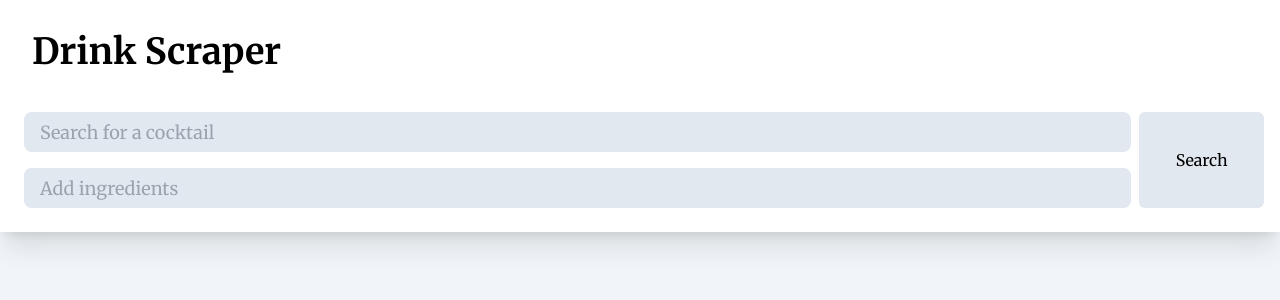
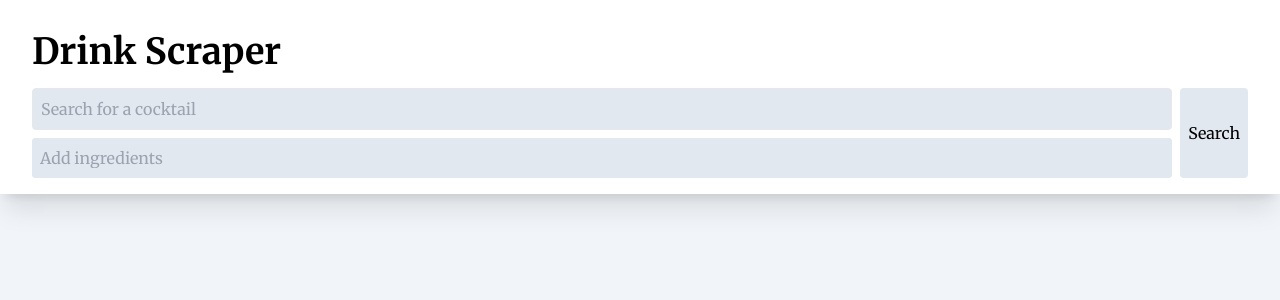
Before and after one commit to TorstenTyp/drinkscraper-next, a Next.js app: page / in a window 1280 px wide. Shown: the top 300 px of the page. Built offline with nearby package versions, Linux system fonts and the light colour scheme.

Commit message:
Better input

```diff
--- a/app/page.tsx
+++ b/app/page.tsx
@@ -22,7 +22,7 @@ export default function Page() {
   return (
     <div>
       <header className="bg-white">
-        <h1 className="font-bold text-4xl p-4 pl-8 pt-8">Drink Scraper</h1>
+        <h1 className="font-bold text-4xl pl-8 pt-8">Drink Scraper</h1>
         <Input action={formAction} isPending={isPending} />
       </header>
       <div className="flex flex-wrap grid-cols-fill justify-center gap-4 p-4">
--- a/app/ui/components/input.tsx
+++ b/app/ui/components/input.tsx
@@ -10,7 +10,9 @@ export default function Input({ action, isPending }: SearchFormProps) {
     const [inputValue, setInputValue] = useState('');
 
     const handleInputChange = (e: React.ChangeEvent<HTMLInputElement>) => {
+        if (e.target.value.length <= 15) {
             setInputValue(e.target.value);
+        }
     };
 
     const handleInputKeyDown = (e: React.KeyboardEvent<HTMLInputElement>) => {
@@ -27,37 +29,49 @@ export default function Input({ action, isPending }: SearchFormProps) {
 
     return (
         <form action={action} className="items-center justify-center flex p-4 shadow-xl">
-            <div className="flex flex-col w-[90vw]">
+            <div className="flex flex-col sm:flex-row gap-2 w-full pl-4 pr-4">
+                <div className="flex-1 space-y-2">
                     <input
                         name="name"
-                    className="bg-slate-200 h-[5vh] border-black rounded-lg text-lg m-2 p-4"
+                        type="text"
+                        className="w-full p-2 border rounded bg-slate-200 outline-none"
                         placeholder="Search for a cocktail"
                     />
-                <div className="bg-slate-200 h-[5vh] border-black rounded-lg text-lg m-2 flex flex-wrap items-center justify-center">
+                    <div className="bg-slate-200 rounded flex items-center max-h-10 overflow-x-auto no-scrollbar">
+                        <div className="flex flex-nowrap">
                             {tags.map((tag, index) => (
-                        <div key={index} className="bg-slate-300 rounded-md px-2 py-1 m-1 flex">
+                                <div key={index} className="bg-slate-300 rounded-md px-2 py-1 m-1 flex items-center whitespace-nowrap">
                                     {tag}
-                            <button type="button" onClick={() => removeTag(index)} className="ml-2 text-sm">
+                                    <button
+                                        type="button"
+                                        onClick={() => removeTag(index)}
+                                        className="ml-2 text-sm hover:text-red-500"
+                                    >
                                         &times;
                                     </button>
                                 </div>
                             ))}
+                        </div>
                         <input
                             name="ingredients"
-                        className="flex-grow h-[5vh] bg-slate-200 pl-4 rounded-lg text-lg outline-none"
-                        placeholder="Add ingredients"
+                            type={tags.length > 4 ? "hidden" : "text"}
+                            placeholder={tags.length > 0 ? "" : "Add ingredients"}
+                            className="flex-shrink-0 w-full p-2 border-none bg-slate-200 outline-none"
                             value={inputValue}
                             onChange={handleInputChange}
                             onKeyDown={handleInputKeyDown}
                         />
                     </div>
                 </div>
-            <input name='tags' value={tags} type='hidden'></input>
-            <div className="bg-slate-200 flex flex-col w-[10vw] h-[12vh] rounded-md">
-                <button className="h-full" type="submit" disabled={isPending}>
+                <input name='tags' value={tags} type='hidden' />
+                <button
+                    className="hidden sm:block p-2 bg-slate-200 rounded hover:bg-gray-600"
+                    type="submit"
+                    disabled={isPending}
+                >
                     Search
                 </button>
             </div>
         </form>
     );
-}
+};
--- a/app/ui/globals.css
+++ b/app/ui/globals.css
@@ -5,3 +5,11 @@
 .grid-cols-fill {
     grid-template-columns: repeat(auto-fill, minmax(250px, 1fr));
 }
+
+.no-scrollbar::-webkit-scrollbar {
+    display: none;
+}
+.no-scrollbar {
+    -ms-overflow-style: none;
+    scrollbar-width: none;
+}
```
Lines whose indentation alone changed are shown as unchanged.
